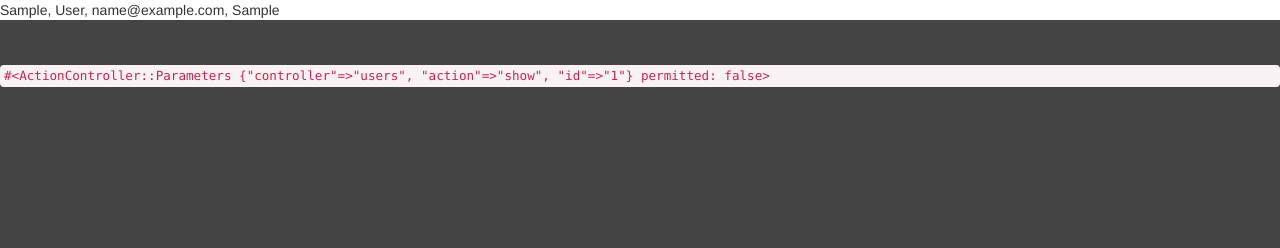
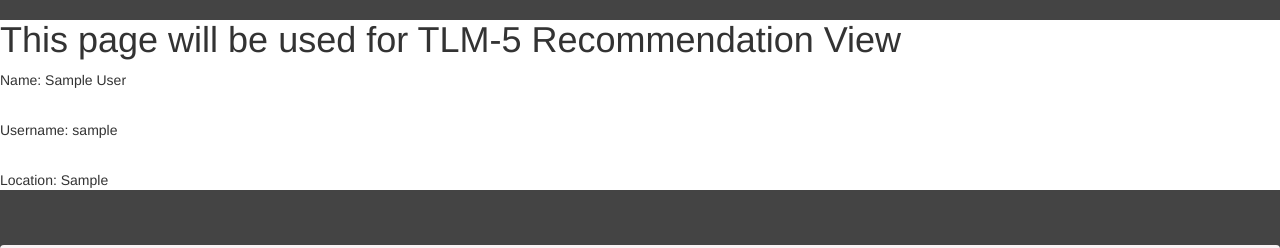
Before and after one commit to dkwami/Telmi, a Rails app: page /users/1 in a window 1280 px wide. Shown: the top 248 px of the page. Run offline with Rails 7, Linux system fonts and the light colour scheme; tables that the repository leaves empty hold one stand-in row (values such as "Sample post"); style sheets or scripts are compiled from the project's sources; some libraries are stand-ins or nearby versions.

Commit message:
Making temporary profile.

```diff
--- a/app/views/users/show.html.erb
+++ b/app/views/users/show.html.erb
@@ -1 +1,4 @@
-<%= @user.firstName %>, <%= @user.lastName %>, <%= @user.email %>, <%= @user.location %>
+<h1>This page will be used for TLM-5 Recommendation View</h1>
+<p>Name: <%= @user.firstName %> <%= @user.lastName %></p><br>
+<p>Username: <%= @user.username %></p><br>
+<p>Location: <%= @user.location %></p>
```
